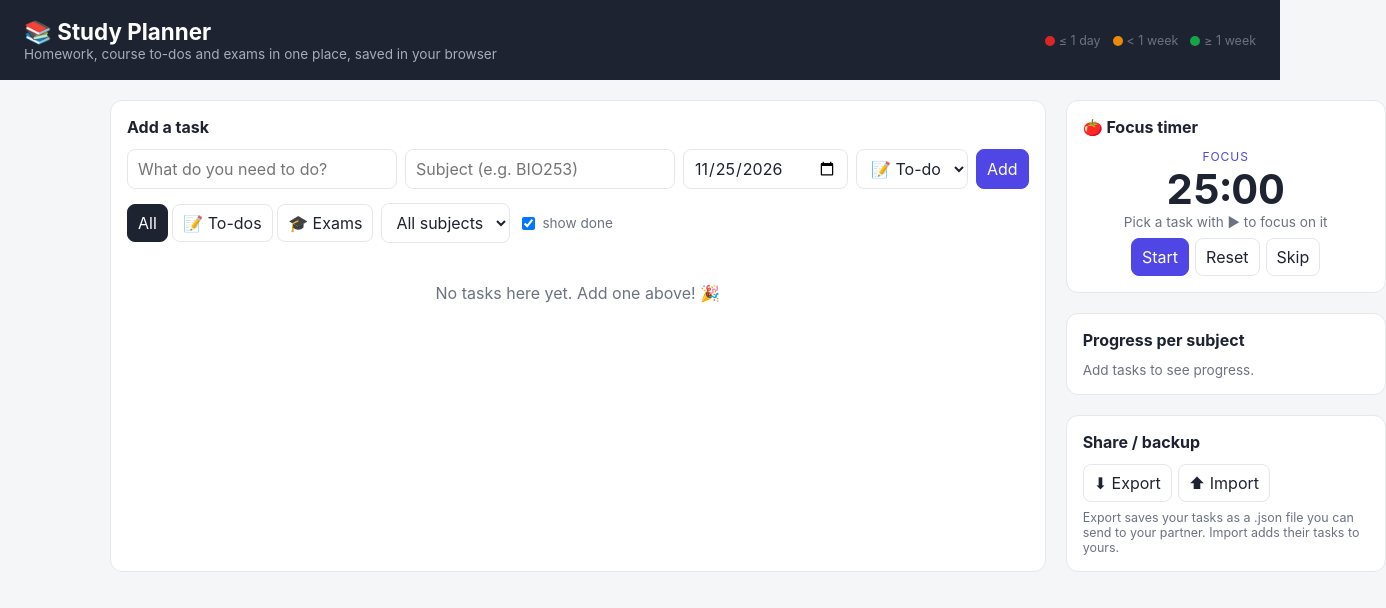
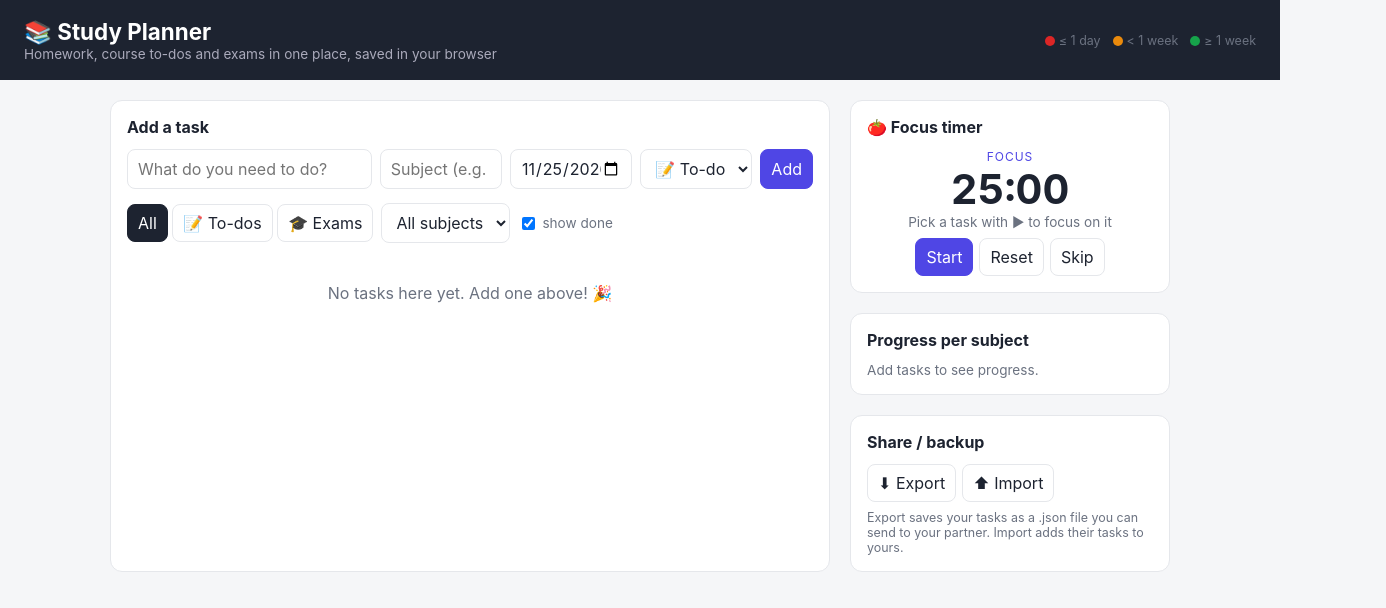
Before and after one commit to simonalucca/bio253-vibe-coding-sprint, a plain HTML site: page index.html in a window 1280 px wide. Shown: the whole page, 1386 px wide, since content can reach past the window. Drawn offline with Linux system fonts and the light colour scheme.

Commit message:
Fix layout overflow on laptop screens

```diff
--- a/index.html
+++ b/index.html
@@ -20,11 +20,12 @@
   header h1 { margin: 0; font-size: 1.4rem; }
   header .sub { color: #aab; font-size: .85rem; }
   main { max-width: 1100px; margin: 0 auto; padding: 20px; display: grid;
-         grid-template-columns: 1fr 320px; gap: 20px; }
+         grid-template-columns: minmax(0, 1fr) 320px; gap: 20px; }
   @media (max-width: 820px) { main { grid-template-columns: 1fr; } }
   .card { background: var(--card); border: 1px solid var(--line); border-radius: 12px; padding: 16px; }
   h2 { font-size: 1rem; margin: 0 0 12px; }
   form.add { display: grid; grid-template-columns: 2fr 1fr 1fr auto auto; gap: 8px; }
+  form.add > * { min-width: 0; }
   @media (max-width: 820px) { form.add { grid-template-columns: 1fr 1fr; } }
   input, select, button { font: inherit; padding: 8px 10px; border: 1px solid var(--line);
                           border-radius: 8px; background: #fff; color: var(--text); }
```
